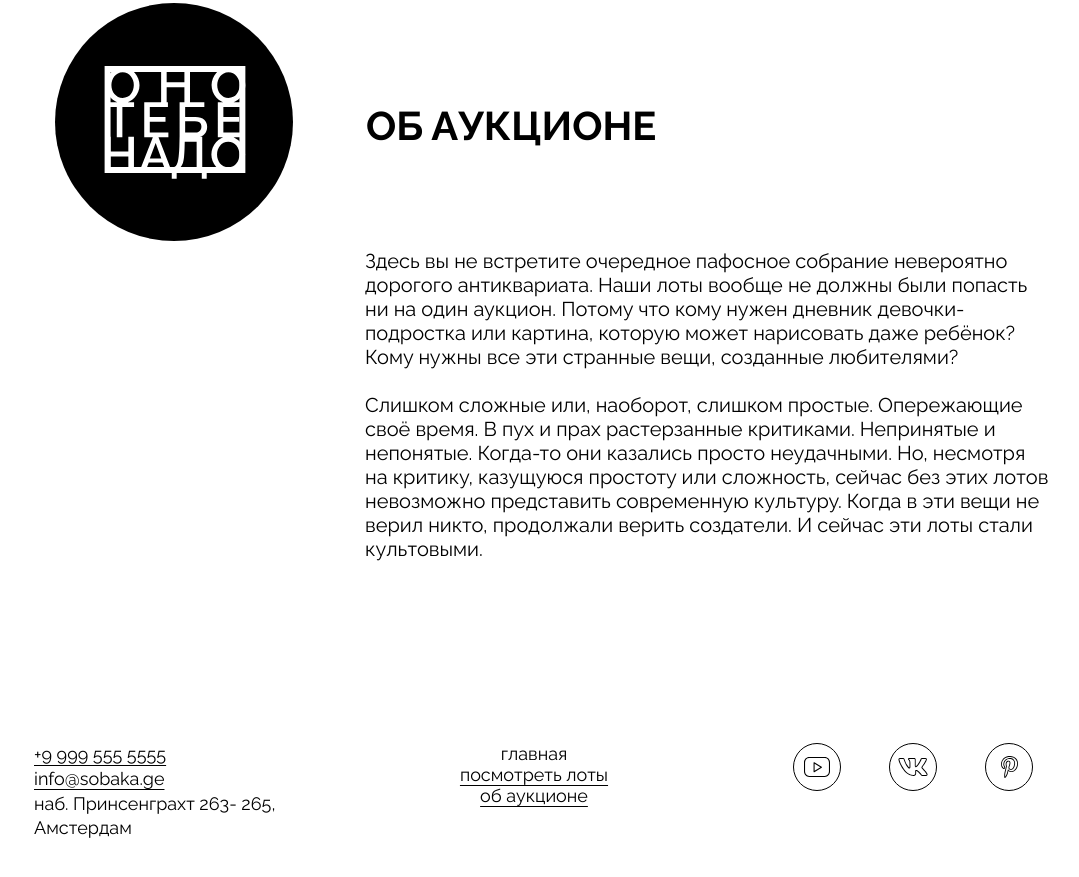
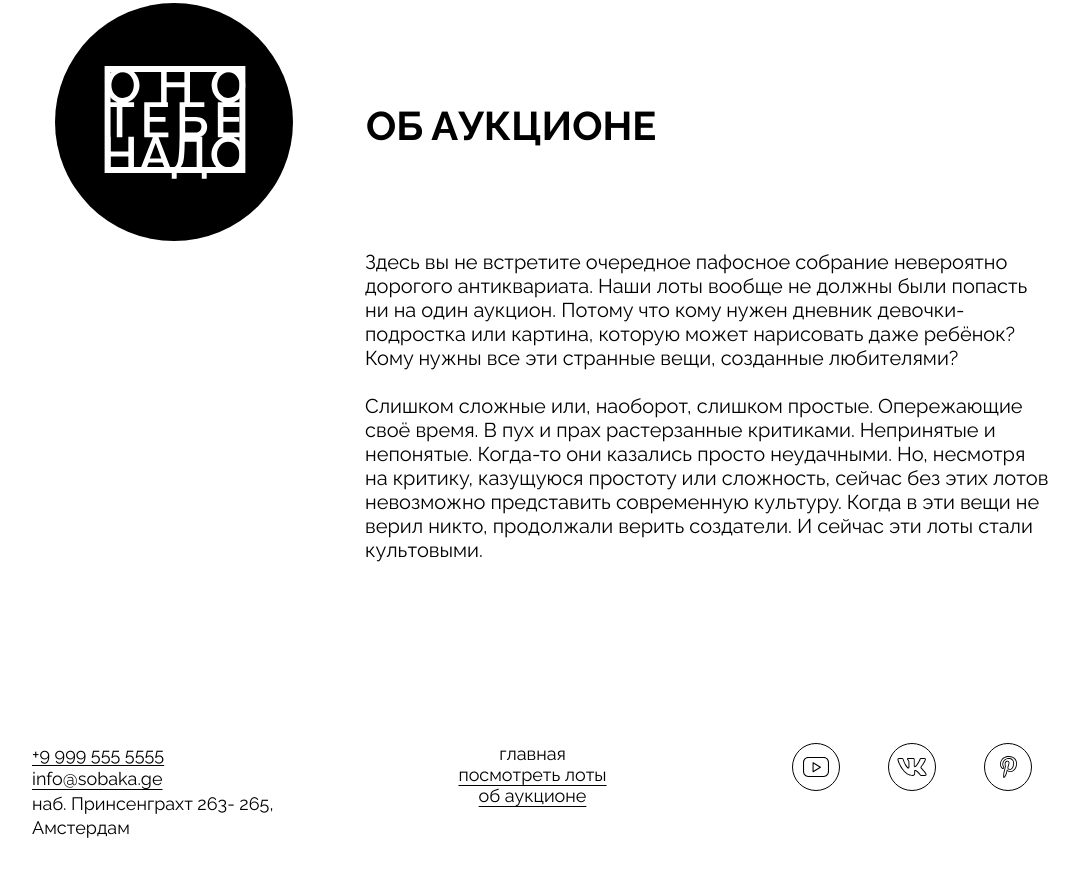
Before and after one commit to EvgeniSpicyn/ono-tebe-nado-fd, a plain HTML site: page index.html in a window 1280 px wide. Shown: the part 2106-2983 px from the top of the page, without its empty margins (106-1185 px from the left). Drawn offline with Linux system fonts and the light colour scheme.

Commit message:
Внесены исправления согласно комментариям

```diff
--- a/index.html
+++ b/index.html
@@ -127,7 +127,6 @@
           <div>
             <h2 id="about__title" class="about__title">об аукционе</h2>
           </div>
-          <div></div>
           <div class="about__text">
             <p>
               Здесь вы не встретите очередное пафосное собрание невероятно
--- a/styles/style.css
+++ b/styles/style.css
@@ -159,7 +159,7 @@
   flex-direction: column;
   justify-content: space-between;
   height: 100%;
-  text-decoration-color: white;
+  text-decoration: none;
 }
 
 .card__title {
@@ -168,6 +168,8 @@
   text-transform: uppercase;
   font-size: 22px;
   padding: 49px 40px 0;
+  text-decoration-color: white;
+  text-decoration: underline;
 }
 
 .card__text {
@@ -175,6 +177,7 @@
   color: white;
   font-size: 20px;
   padding: 0px 39px 47px;
+
 }
 
 .card_type_film {
@@ -205,11 +208,15 @@
 .about__column {
   display: grid;
   grid-template-columns: 334px 1fr;
-  grid-template-rows: auto;
+  grid-template-rows: 240px 1fr;
+  grid-template-areas:
+  "logo title"
+  ". text";
 }
 
 .about__logo {
   display: flex;
+  grid-area: logo;
   justify-content: center;
   justify-self: center;
   align-items: center;
@@ -225,22 +232,24 @@
 
 .about__title {
   text-transform: uppercase;
+  grid-area: title;
   font-size: 40px;
   padding: 99px 0 100px 25px;
 }
 
 .about__text {
   display: flex;
+  grid-area: text;
   flex-direction: column;
   gap: 24px;
   font-size: 20px;
-  padding: 0 32px 0 24px;
+  padding: 7px 32px 0 24px;
 }
 
 .footer {
   display: grid;
   grid-template-columns: repeat(3, 1fr);
-  margin: 182px 0 100px 50px;
+  margin: 181px 0 100px 40px;
   justify-items: center;
   font-size: 18px;
   text-underline-offset: 4px;
@@ -251,11 +260,11 @@
   list-style-type: none;
   font-style: normal;
   line-height: 1.35em;
-  padding-right: 30px;
+  padding: 0 20px 0 8px;
 }
 
 .footer__menu {
-  margin-left: -50px;
+  padding: 0 43px 0 0;
 }
 
 .footer__menu-list {
@@ -268,7 +277,7 @@
   list-style-type: none;
   justify-items: center;
   gap: 48px;
-  padding-left: 1px;
+  padding: 0 0 0 3px;
 }
 
 .footer__social-icon {
```
